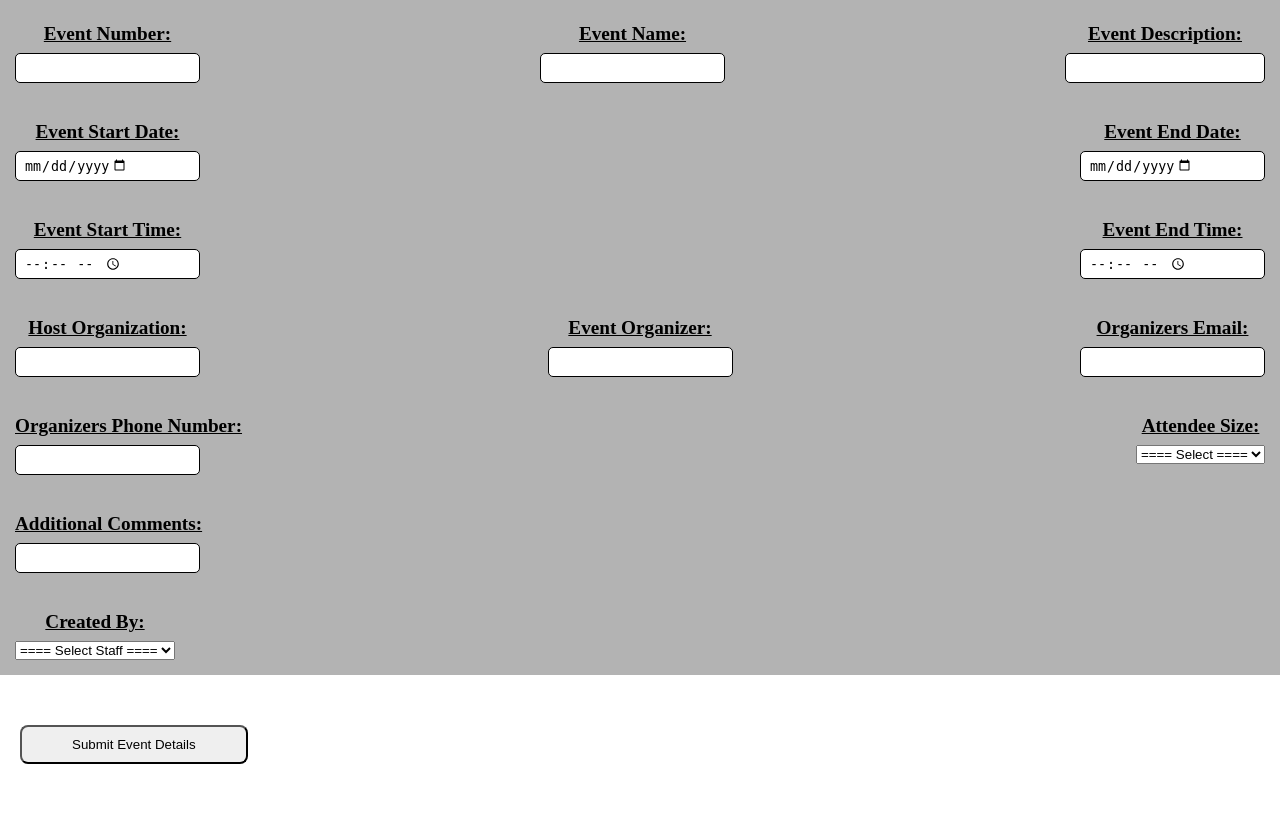
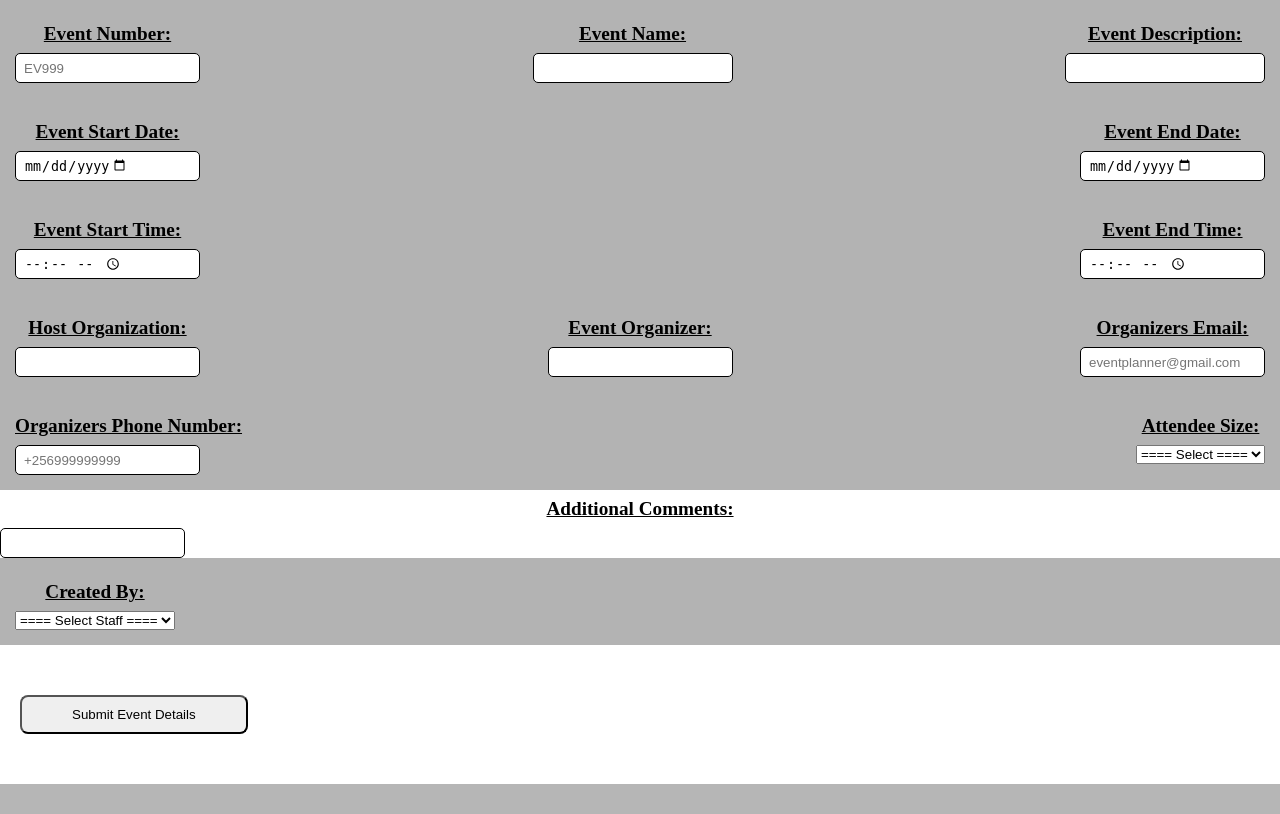
Before and after one commit to ElijahOluwasegun/event_system, a PHP site: page /event_interface.php in a window 1280 px wide. Shown: the part 79-893 px from the top of the page. After the commit the page ends 863 px from the top, so only its background shows below. Run offline with PHP 8.4, Linux system fonts and the light colour scheme; data that the repository does not hold is empty.

Commit message:
Added placeholder and classes

```diff
--- a/event_interface.php
+++ b/event_interface.php
@@ -14,11 +14,11 @@
     <div class="outside-input-group">
         <div class="input-group">
             <label for="">Event Number:</label>
-            <input type="text" name="Eventno" required>
+            <input type="text" name="Eventno" placeholder="EV999" required>
         </div>
         <div class="input-group">
             <label for="">Event Name:</label>
-            <input type="text" name="EventName" required>
+            <input class="wide_text" type="text" name="EventName" required>
         </div>
         <div class="input-group">
             <label for="">Event Description: </label>
@@ -60,13 +60,13 @@
         </div>
         <div class="input-group">
             <label for="">Organizers Email:</label>
-            <input type="email" name="Organizeremail" required>
+            <input type="email" name="Organizeremail" placeholder="eventplanner@gmail.com" required>
         </div>
     </div>
     <div class="outside-input-group">
         <div class="input-group">
             <label for="">Organizers Phone Number:</label>
-            <input type="text" name="Organizerphoneno" required>
+            <input type="text" name="Organizerphoneno" placeholder="+256999999999" required>
         </div>
         <div class="input-group">
             <label for="">Attendee Size:</label>
@@ -79,10 +79,10 @@
             </select>
         </div>
     </div>
-    <div class="outside-input-group">
-        <div class="input-group">
+    <div class="outside-input-group2">
+        <div class="input-group2">
             <label for="">Additional Comments:</label>
-            <input type="text" name="AdditionalComments">
+            <input class="wider_text" type="text" name="AdditionalComments">
         </div>
     </div>
     <div class="outside-input-group">
--- a/room_interface.php
+++ b/room_interface.php
@@ -14,7 +14,7 @@
         <div class="outside-input-group">
             <div class="input-group">
                 <label for="">Room no:</label>
-                <input type="text" name="Roomno" required>
+                <input type="text" name="Roomno" placeholder="R999" required>
             </div>
             <div class="input-group">
                 <label for="">Room Name:</label>
```
Also changed, not shown: attendee_interface.php (+5 -5 lines).
